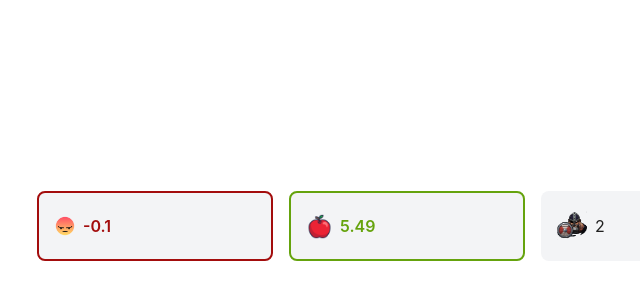
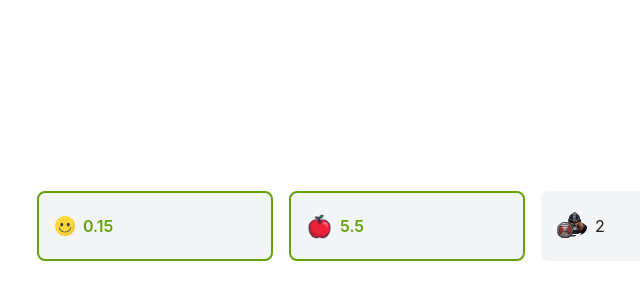
Before and after one commit to iAli7/dynastia, a Vue app: page / in a window 1280 px wide. Shown: the part 174-474 px from the top of the page, without its empty margins (233-873 px from the left). Built offline with nearby package versions, Linux system fonts and the light colour scheme.

Commit message:
fix happiness problem

```diff
--- a/src/components/happiness.vue
+++ b/src/components/happiness.vue
@@ -9,7 +9,7 @@ const changeAmount = computed(() => {
 });
 
 setInterval(() => {
-    const change = convertToInteger(- store.population.value / 10);
+    const change = convertToInteger(- store.population.value / 10 + (store.food.value * 5) / 100);
     store.happiness.value = convertToInteger(store.happiness.value + change);
 }, 5000);
 
```
